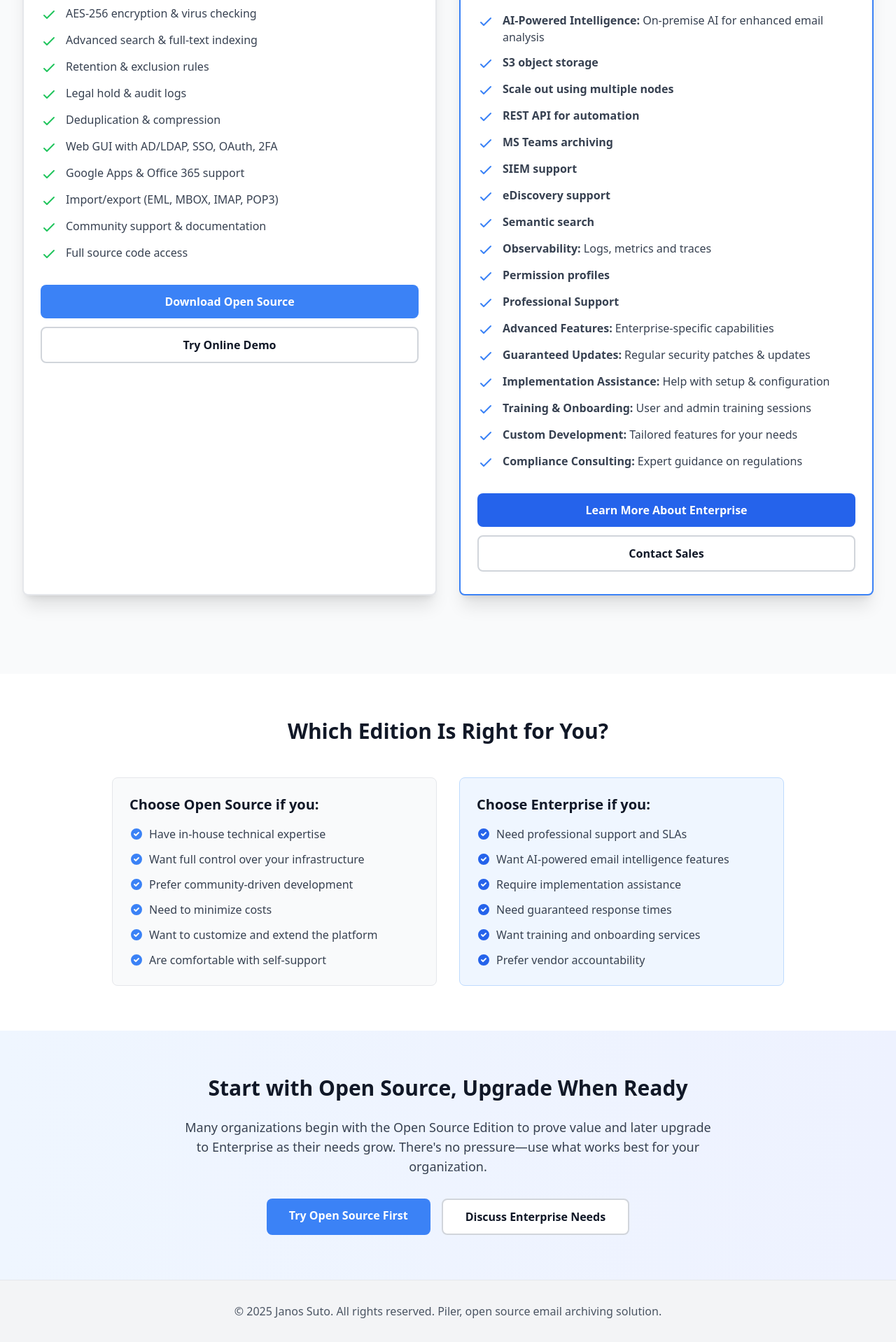
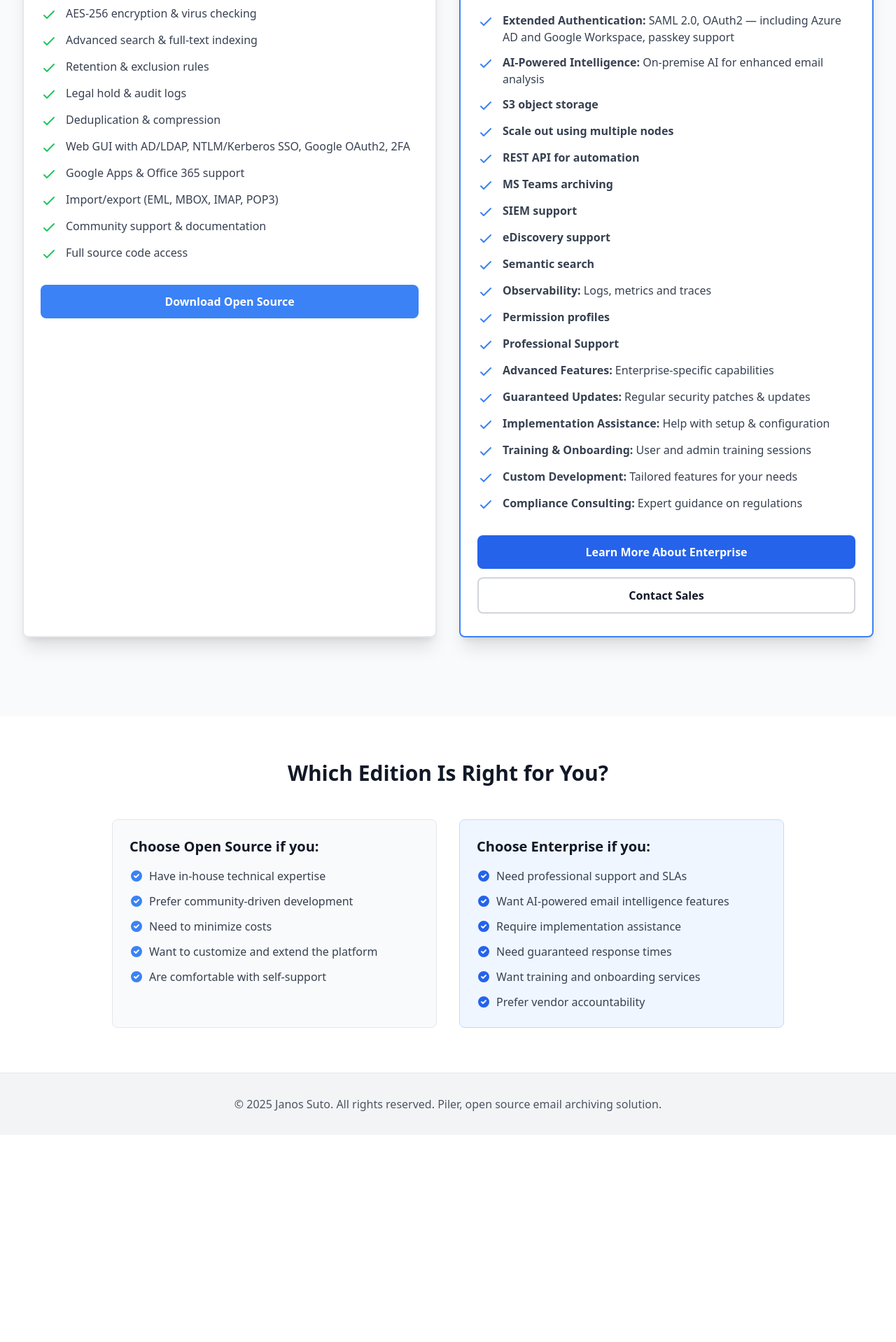
Before and after one commit to jsuto/mailpilerorg-nuxt, a Nuxt app: page /compare in a window 1280 px wide. Shown: the part 930-2848 px from the top of the page at 70% size. After the commit the page ends 2552 px from the top, so only its background shows below. Built offline with nearby package versions, Linux system fonts and the light colour scheme.

Commit message:
Updated compare.vue
Signed-off-by: Janos SUTO <sj@acts.hu>

```diff
--- a/pages/compare.vue
+++ b/pages/compare.vue
@@ -89,7 +89,7 @@
                   <svg class="h-6 w-6 text-green-500 mr-3 flex-shrink-0 mt-0.5" fill="none" viewBox="0 0 24 24" stroke="currentColor">
                     <path stroke-linecap="round" stroke-linejoin="round" stroke-width="2" d="M5 13l4 4L19 7" />
                   </svg>
-                  <span class="text-gray-700 dark:text-gray-300">Web GUI with AD/LDAP, SSO, OAuth, 2FA</span>
+                  <span class="text-gray-700 dark:text-gray-300">Web GUI with AD/LDAP, NTLM/Kerberos SSO, Google OAuth2, 2FA</span>
                 </li>
                 <li class="flex items-start">
                   <svg class="h-6 w-6 text-green-500 mr-3 flex-shrink-0 mt-0.5" fill="none" viewBox="0 0 24 24" stroke="currentColor">
@@ -126,14 +126,6 @@
                 >
                   Download Open Source
                 </a>
-                <a
-                  href="https://mailpiler.com/demo"
-                  target="_blank"
-                  rel="noopener noreferrer"
-                  class="block w-full px-6 py-3 bg-white dark:bg-gray-800 text-gray-900 dark:text-white text-center border-2 border-gray-300 dark:border-gray-600 rounded-lg font-semibold hover:bg-gray-50 dark:hover:bg-gray-700 transition-colors"
-                >
-                  Try Online Demo
-                </a>
               </div>
             </div>
           </div>
@@ -160,6 +152,13 @@
               <h3 class="font-semibold text-lg text-gray-900 dark:text-white mb-4">Everything in Open Source, plus:</h3>
               <ul class="space-y-3 mb-8">
 
+
+                <li class="flex items-start">
+                  <svg class="h-6 w-6 text-blue-500 mr-3 flex-shrink-0 mt-0.5" fill="none" viewBox="0 0 24 24" stroke="currentColor">
+                    <path stroke-linecap="round" stroke-linejoin="round" stroke-width="2" d="M5 13l4 4L19 7" />
+                  </svg>
+                  <span class="text-gray-700 dark:text-gray-300"><strong>Extended Authentication:</strong> SAML 2.0, OAuth2 — including Azure AD and Google Workspace, passkey support</span>
+                </li>
 
                 <li class="flex items-start">
                   <svg class="h-6 w-6 text-blue-500 mr-3 flex-shrink-0 mt-0.5" fill="none" viewBox="0 0 24 24" stroke="currentColor">
@@ -324,12 +323,6 @@
                 <svg class="h-5 w-5 text-primary-light dark:text-primary-dark mr-2 flex-shrink-0 mt-0.5" fill="currentColor" viewBox="0 0 20 20">
                   <path fill-rule="evenodd" d="M10 18a8 8 0 100-16 8 8 0 000 16zm3.707-9.293a1 1 0 00-1.414-1.414L9 10.586 7.707 9.293a1 1 0 00-1.414 1.414l2 2a1 1 0 001.414 0l4-4z" clip-rule="evenodd" />
                 </svg>
-                <span>Want full control over your infrastructure</span>
-              </li>
-              <li class="flex items-start">
-                <svg class="h-5 w-5 text-primary-light dark:text-primary-dark mr-2 flex-shrink-0 mt-0.5" fill="currentColor" viewBox="0 0 20 20">
-                  <path fill-rule="evenodd" d="M10 18a8 8 0 100-16 8 8 0 000 16zm3.707-9.293a1 1 0 00-1.414-1.414L9 10.586 7.707 9.293a1 1 0 00-1.414 1.414l2 2a1 1 0 001.414 0l4-4z" clip-rule="evenodd" />
-                </svg>
                 <span>Prefer community-driven development</span>
               </li>
               <li class="flex items-start">
@@ -401,36 +394,6 @@
       </div>
     </section>
 
-    <!-- Migration Path -->
-    <section class="py-16 bg-gradient-to-r from-blue-50 to-indigo-50 dark:from-gray-800 dark:to-gray-700">
-      <div class="max-w-5xl mx-auto px-4 sm:px-6 lg:px-8 text-center">
-        <h2 class="text-3xl font-bold text-gray-900 dark:text-white mb-6">
-          Start with Open Source, Upgrade When Ready
-        </h2>
-        <p class="text-lg text-gray-700 dark:text-gray-300 mb-8 max-w-3xl mx-auto">
-          Many organizations begin with the Open Source Edition to prove value and later upgrade to
-          Enterprise as their needs grow. There's no pressure—use what works best for your organization.
-        </p>
-        <div class="flex flex-col sm:flex-row gap-4 justify-center">
-          <a
-            href="https://github.com/jsuto/piler/"
-            target="_blank"
-            rel="noopener noreferrer"
-            class="inline-block px-8 py-3 bg-primary-light dark:bg-primary-dark text-white rounded-lg font-semibold hover:opacity-90 transition-opacity"
-          >
-            Try Open Source First
-          </a>
-          <a
-            href="https://mailpiler.com#contact"
-            target="_blank"
-            rel="noopener noreferrer"
-            class="inline-block px-8 py-3 bg-white dark:bg-gray-800 text-gray-900 dark:text-white border-2 border-gray-300 dark:border-gray-600 rounded-lg font-semibold hover:bg-gray-50 dark:hover:bg-gray-700 transition-colors"
-          >
-            Discuss Enterprise Needs
-          </a>
-        </div>
-      </div>
-    </section>
   </div>
 </template>
 
```
